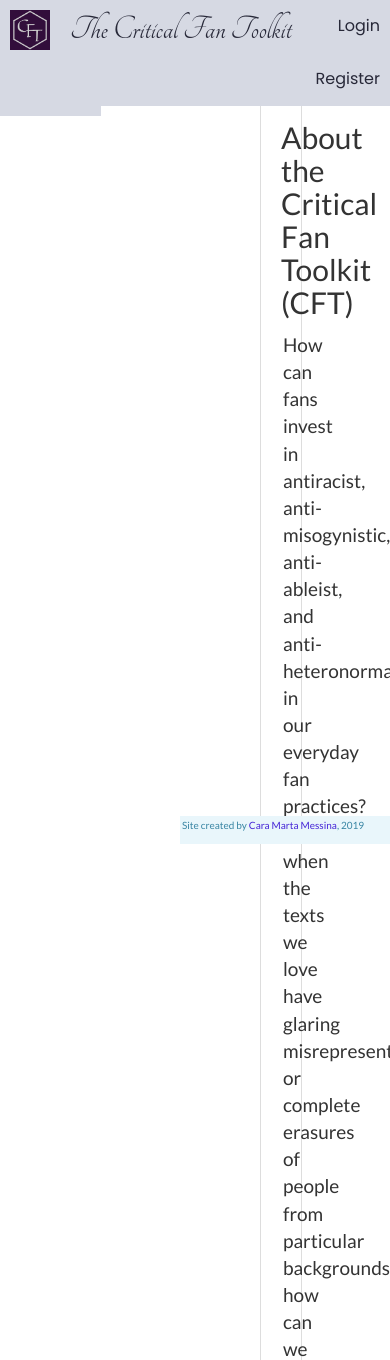
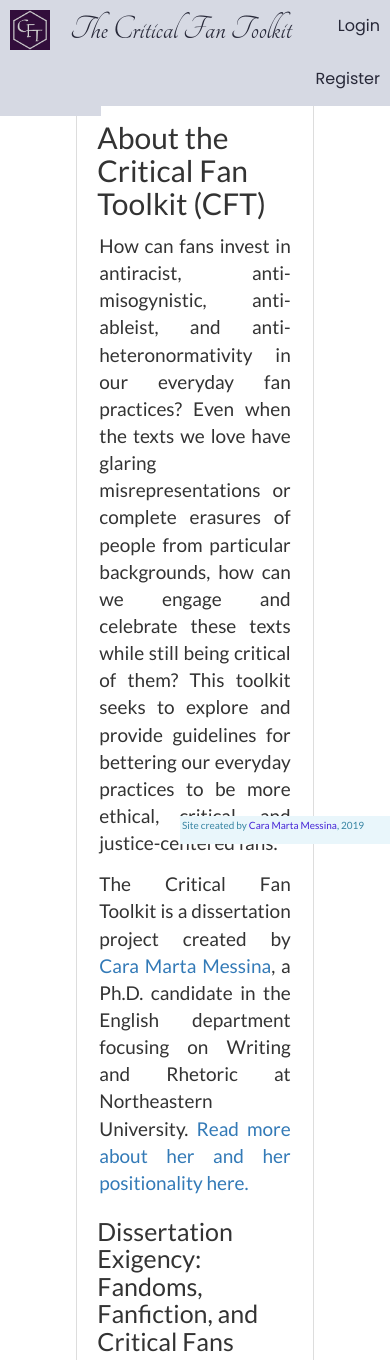
Before and after one commit to caramessina/cft-website-update, a Flask app: page /about in a window 390 px wide; the page is wider, and only the part inside the window is pictured. Shown: the top 1360 px of that part. Run offline with Flask 2, Linux system fonts and the light colour scheme; some libraries are stand-ins or nearby versions.

Commit message:
fixing for cellphone

```diff
--- a/CFT/static/css/main.css
+++ b/CFT/static/css/main.css
@@ -18,8 +18,8 @@ section{
 }
 
 .main {
-  margin-right: 250px;
-  margin-left: 250px; /* larger width because of side nav */
+  margin-right: 17%;
+  margin-left: 17%; /* larger width because of side nav */
   font-size: 17px; /* Increased text to enable scrolling */
   padding: 90px 10px;
   font-family: 'Lato', sans-serif;
--- a/CFT/templates/layout.html
+++ b/CFT/templates/layout.html
@@ -58,8 +58,8 @@ var i;
 /*FOR SIDEBAR*/
 
 function openNav() {
-  document.getElementById("mySidebar").style.width = "250px";
-  document.getElementById("main").style.marginLeft = "250px";
+  document.getElementById("mySidebar").style.width = "17%";
+  document.getElementById("main").style.marginLeft = "17%";
 }
 
 function closeNav() {
```
